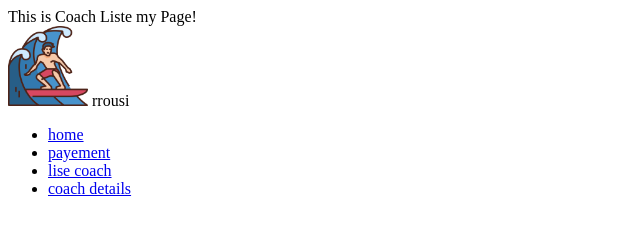
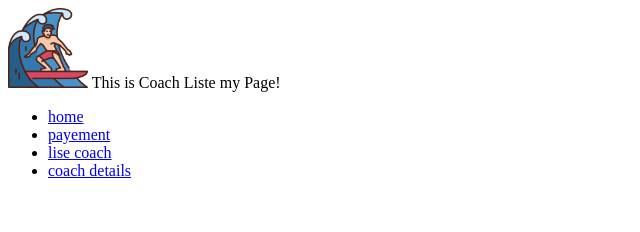
Before and after one commit to Lahmaim/suurf, a plain HTML site: page pages/coach-liste/coach-liste.html in a window 1280 px wide. Shown: the whole page, without its empty margins (0-640 px from the left). Drawn offline with Linux system fonts and the light colour scheme.

Commit message:
new stayl

```diff
--- a/pages/coach-liste/coach-liste.html
+++ b/pages/coach-liste/coach-liste.html
@@ -6,11 +6,10 @@
     <title>coach liste</title>
 </head>
 <body>
-    This is Coach Liste my Page!
     <nav>
         <div class="user">
             <img src="../../assets/icons/surfing.png" alt="surfing" width="80">
-            <span>rrousi</span>
+            This is Coach Liste my Page!
         </div>
         <ul>
             <li>
```
Also changed, not shown: assets/surf.jpg (added).
